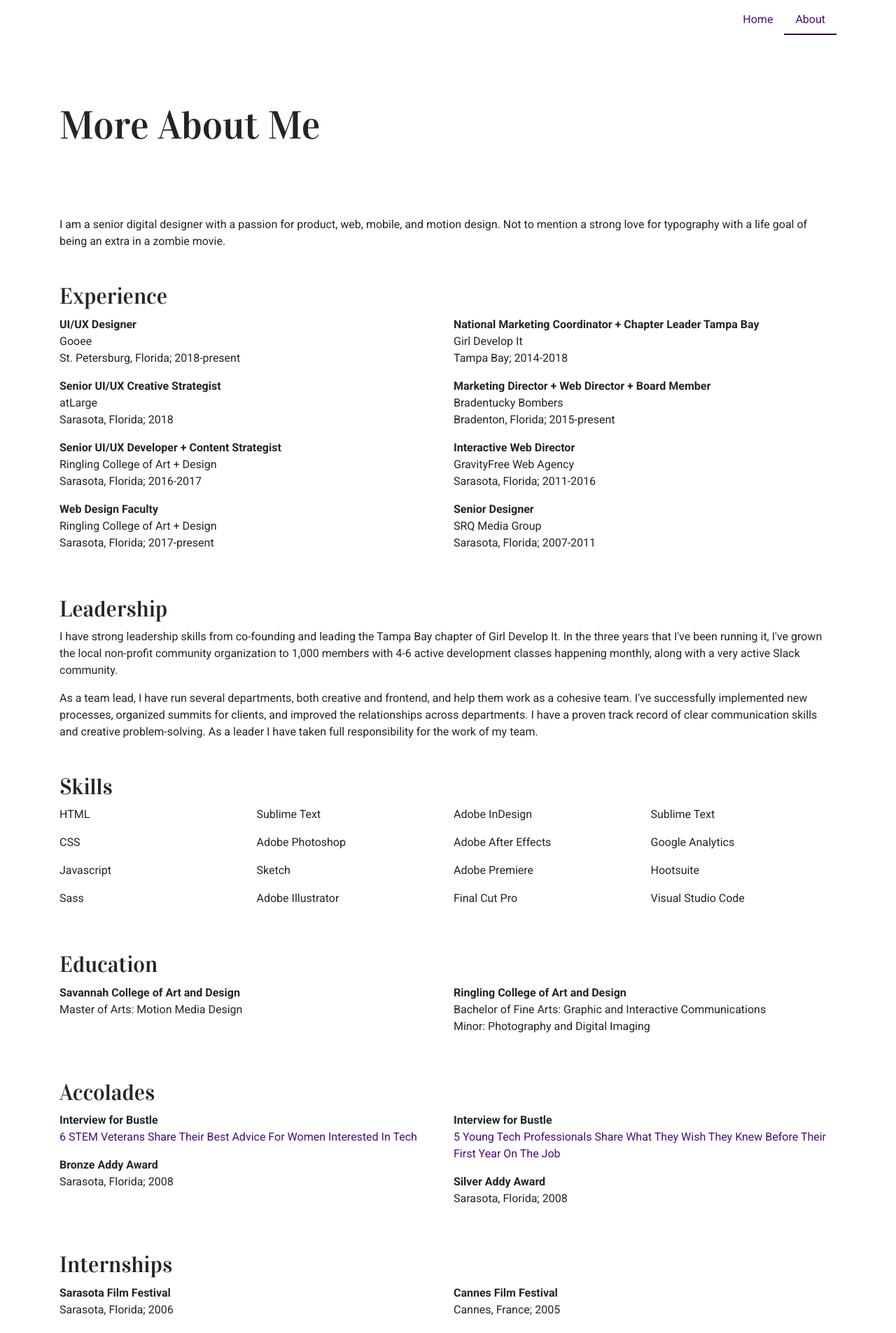
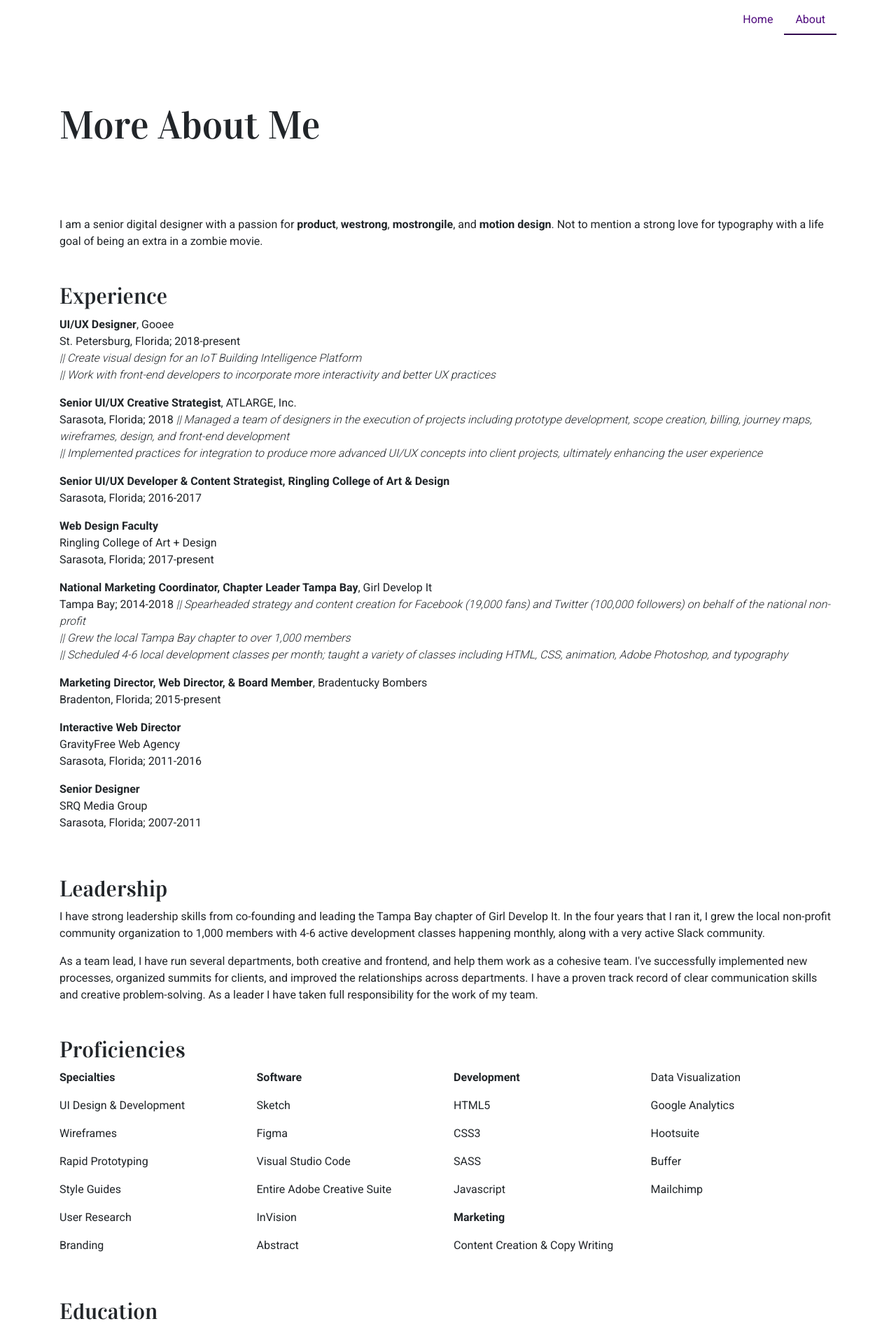
Before and after one commit to acannist/acannist.github.io, a Jekyll site: the page built from about.html, in a window 1280 px wide. Shown: the top 1905 px of the page at 70% size. Built offline with Jekyll 4.4.1, drawn with Linux system fonts in a browser that asks for light colours; some of the changed text lies outside the part shown.

Commit message:
So many updates

```diff
--- a/_sass/components/_buttons.scss
+++ b/_sass/components/_buttons.scss
@@ -1,6 +1,6 @@
 .btn-primary {
   background-color: #4e0a7d;
-  font-family: 'Montserrat', sans-serif;
+  font-family: 'Vidaloka', serif;
   border: none;
   border-radius: 0;
   padding: .75rem 2.5rem;
--- a/_sass/components/_layout.scss
+++ b/_sass/components/_layout.scss
@@ -26,6 +26,12 @@ a {
   &.skills {
     column-count: 4;
   }
+  &.exp {
+    column-count: 1;
+  }
+  em {
+    font-weight: 300;
+  }
 }
 
 .about li {
--- a/_sass/components/_project.scss
+++ b/_sass/components/_project.scss
@@ -19,7 +19,7 @@
     bottom: 8rem;
     color: white;
     font-size:1.75rem;
-    font-family: 'Montserrat', sans-serif;
+    font-family: 'Vidaloka', serif;
     left: 0;
     position: absolute;
     right: 0;
--- a/about.html
+++ b/about.html
@@ -11,26 +11,28 @@ permalink: /about/
 </div>
 
 <div class="container about">
-  <p>I am a senior digital designer with a passion for product, web, mobile, and motion design. Not to mention a strong love for typography with a life goal of being an extra in a zombie movie.</p>
+  <p>I am a senior digital designer with a passion for <strong>product</strong>, <strong>westrong</strong>, <strong>mostrongile</strong>, and <strong>motion design</strong>. Not to mention a strong love for typography with a life goal of being an extra in a zombie movie.</p>
   <h2>Experience</h2>
-  <ul>
-    <li><strong>UI/UX Designer</strong><br>
-      Gooee<br>
-      St. Petersburg, Florida; 2018-present</li>
-    <li><strong>Senior UI/UX Creative Strategist</strong><br>
-      atLarge<br>
-      Sarasota, Florida; 2018</li>
-    <li><strong>Senior UI/UX Developer + Content Strategist</strong><br>
-      Ringling College of Art + Design<br>
+  <ul class="exp">
+    <li><strong>UI/UX Designer</strong>, Gooee<br>
+    St. Petersburg, Florida; 2018-present<br>
+    <em>||  Create visual design for an IoT Building Intelligence Platform<br>
+    ||  Work with front-end developers to incorporate more interactivity and better UX practices</em></li>
+    <li><strong>Senior UI/UX Creative Strategist</strong>, ATLARGE, Inc.<br>
+    Sarasota, Florida; 2018
+    <em>||  Managed a team of designers in the execution of projects including prototype development, scope creation, billing, journey maps, wireframes, design, and front-end development<br>
+    ||  Implemented practices for integration to produce more advanced UI/UX concepts into client projects, ultimately enhancing the user experience</em></li>
+    <li><strong>Senior UI/UX Developer & Content Strategist, Ringling College of Art & Design</strong><br>
       Sarasota, Florida; 2016-2017</li>
     <li><strong>Web Design Faculty</strong><br>
       Ringling College of Art + Design<br>
       Sarasota, Florida; 2017-present</li>
-    <li><strong>National Marketing Coordinator + Chapter Leader Tampa Bay</strong><br>
-      Girl Develop It<br>
-      Tampa Bay; 2014-2018</li>
-    <li><strong>Marketing Director + Web Director + Board Member</strong><br>
-      Bradentucky Bombers<br>
+    <li><strong>National Marketing Coordinator, Chapter Leader Tampa Bay</strong>, Girl Develop It<br>
+    Tampa Bay; 2014-2018
+    <em>||  Spearheaded strategy and content creation for Facebook (19,000 fans) and Twitter (100,000 followers) on behalf of the national non-profit<br>
+    ||  Grew the local Tampa Bay chapter to over 1,000 members<br>
+    ||  Scheduled 4-6 local development classes per month; taught a variety of classes including HTML, CSS, animation, Adobe Photoshop, and typography</em></li>
+    <li><strong>Marketing Director, Web Director, & Board Member</strong>, Bradentucky Bombers<br>
       Bradenton, Florida; 2015-present</li>
     <li><strong>Interactive Web Director</strong><br>
       GravityFree Web Agency<br>
@@ -41,27 +43,37 @@ permalink: /about/
   </ul>
 
   <h2>Leadership</h2>
-  <p>I have strong leadership skills from co-founding and leading the Tampa Bay chapter of Girl Develop It. In the three years that I've been running it, I've grown the local non-profit community organization to 1,000 members with 4-6 active development classes happening monthly, along with a very active Slack community.</p>
+  <p>I have strong leadership skills from co-founding and leading the Tampa Bay chapter of Girl Develop It. In the four years that I ran it, I grew the local non-profit community organization to 1,000 members with 4-6 active development classes happening monthly, along with a very active Slack community.</p>
   <p>As a team lead, I have run several departments, both creative and frontend, and help them work as a cohesive team. I've successfully implemented new processes, organized summits for clients, and improved the relationships across departments. I have a proven track record of clear communication skills and creative problem-solving. As a leader I have taken full responsibility for the work of my team.</p>
 
-  <h2>Skills</h2>
+  <h2>Proficiencies</h2>
   <ul class="skills">
-    <li>HTML</li>
-    <li>CSS</li>
+    <li><b>Specialties</b></li>
+    <li>UI Design & Development</li>
+    <li>Wireframes</li>
+    <li>Rapid Prototyping</li>
+    <li>Style Guides</li>
+    <li>User Research</li>
+    <li>Branding</li>
+    <li><b>Software</b></li>
+    <li>Sketch</li>
+    <li>Figma</li>
+    <li>Visual Studio Code</li>
+    <li>Entire Adobe Creative Suite</li>
+    <li>InVision</li>
+    <li>Abstract</li>
+    <li><b>Development</b></li>
+    <li>HTML5</li>
+    <li>CSS3</li>
+    <li>SASS</li>
     <li>Javascript</li>
-    <li>Sass</li>
-    <li>Sublime Text</li>
-    <li>Adobe Photoshop</li>
-    <li>Sketch</li>
-    <li>Adobe Illustrator</li>
-    <li>Adobe InDesign</li>
-    <li>Adobe After Effects</li>
-    <li>Adobe Premiere</li>
-    <li>Final Cut Pro</li>
-    <li>Sublime Text</li>
+    <li><b>Marketing</b></li>
+    <li>Content Creation & Copy Writing</li>
+    <li>Data Visualization</li>
     <li>Google Analytics</li>
     <li>Hootsuite</li>
-    <li>Visual Studio Code</li>
+    <li>Buffer</li>
+    <li>Mailchimp</li>
   </ul>
 
   <h2>Education</h2>
@@ -73,19 +85,36 @@ permalink: /about/
       Minor: Photography and Digital Imaging</li>
   </ul>
 
-  <h2>Accolades</h2>
+  <h2>Press & Accolades</h2>
   <ul>
-    <li><strong>Interview for Bustle</strong><br>
+    <li><strong>Thunder Nerds Podcast</strong>, March 2020<br>
+    <i class="fa fa-youtube"></i><a href="https://www.youtube.com/watch?v=1NwdRn9Pkig" target=_blank">Roller Derby, Remote Work, and Product Design with Andrea Cannistra</a><br>
+    <i class="fa fa-podcast"></i><a href="https://podcasts.apple.com/us/podcast/256-roller-derby-remote-work-product-design-andrea/id1061809408?i=1000468432934" target=_blank">Roller Derby, Remote Work, and Product Design with Andrea Cannistra</a></li>
+    <li><strong>Emerging Tech Leaders of Tampa Bay</strong>, March 2019<br>
+    <a href="https://etltampabay.com/andrea-cannistra-gooee/" target="_blank">40 Under 40 Tech Leaders 2019 Class</a></li>
+    <li><strong>15th Annual Tampa Bay Tech Awards</strong><br>
+    Best Meetup 2018</li>
+    <li><strong>Interview for Bustle</strong>, September 2017<br>
       <a href="https://www.bustle.com/p/6-stem-veterans-share-their-best-advice-for-women-interested-in-tech-78562" target="_blank">6 STEM Veterans Share Their Best Advice For Women Interested In Tech</a></li>
-    <li><strong>Bronze Addy Award</strong><br>
-    Sarasota, Florida; 2008</li>
-    <li><strong>Interview for Bustle</strong><br>
+    <li><strong>Interview for Bustle</strong>, September 2017<br>
       <a href="https://www.bustle.com/p/5-young-tech-professionals-share-what-they-wish-they-knew-before-their-first-year-on-the-job-78607" target="_blank">5 Young Tech Professionals Share What They Wish They Knew Before Their First Year On The Job</a></li>
     <li><strong>Silver Addy Award</strong><br>
     Sarasota, Florida; 2008</li>
+    <li><strong>Bronze Addy Award</strong><br>
+    Sarasota, Florida; 2008</li>
   </ul>
 
-  <h2>Internships</h2>
+  <h2>Community</h2>
+    <ul>
+      <li><strong>ALS Association of Florida</strong><br>
+      Committee Member, 2009-present</li>
+      <li><strong>Bradentucky Bombers ROller Derby</strong><br>
+      Marketing Director & Board Member, 2015-present</li>
+      <li><strong>SRQHacks Hackathon Winning Team</strong><br>
+      Team Leader, Mentor, & Task Force Member, 2016-2018</li>
+    </ul>
+
+  <h2>Very Old (But Very Cool) Internships</h2>
   <ul>
     <li><strong>Sarasota Film Festival</strong><br>
     Sarasota, Florida; 2006</li>
--- a/index.html
+++ b/index.html
@@ -6,7 +6,7 @@ title: Home
 <div class="introduction">
   <div class="container">
     <h1 class="display-4">Andrea Cannistra</h1>
-    <p class="lead">I am a visual storyteller. A senior digital product designer with a passion for <strong>web</strong>, <strong>mobile</strong>, and <strong>motion</strong> design.<br>Not to mention a strong love for typography with a life goal of being an extra in a zombie movie.</p>
+    <p class="lead">I am a senior digital designer with a passion for <strong>product</strong>, <strong>westrong</strong>, <strong>mostrongile</strong>, and <strong>motion design</strong>. Not to mention a strong love for typography with a life goal of being an extra in a zombie movie.</p>
   </div>
 </div>
 
```
